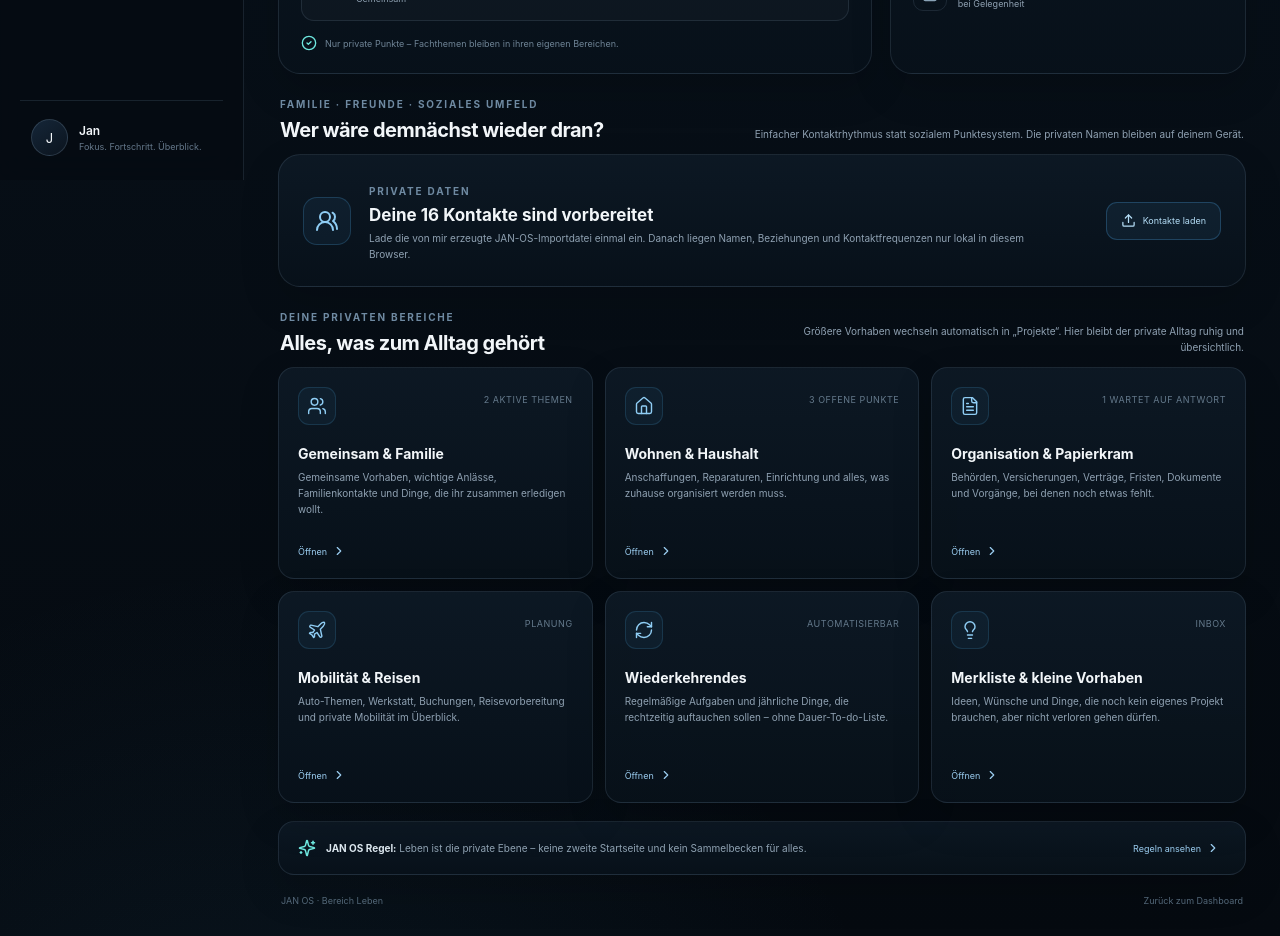
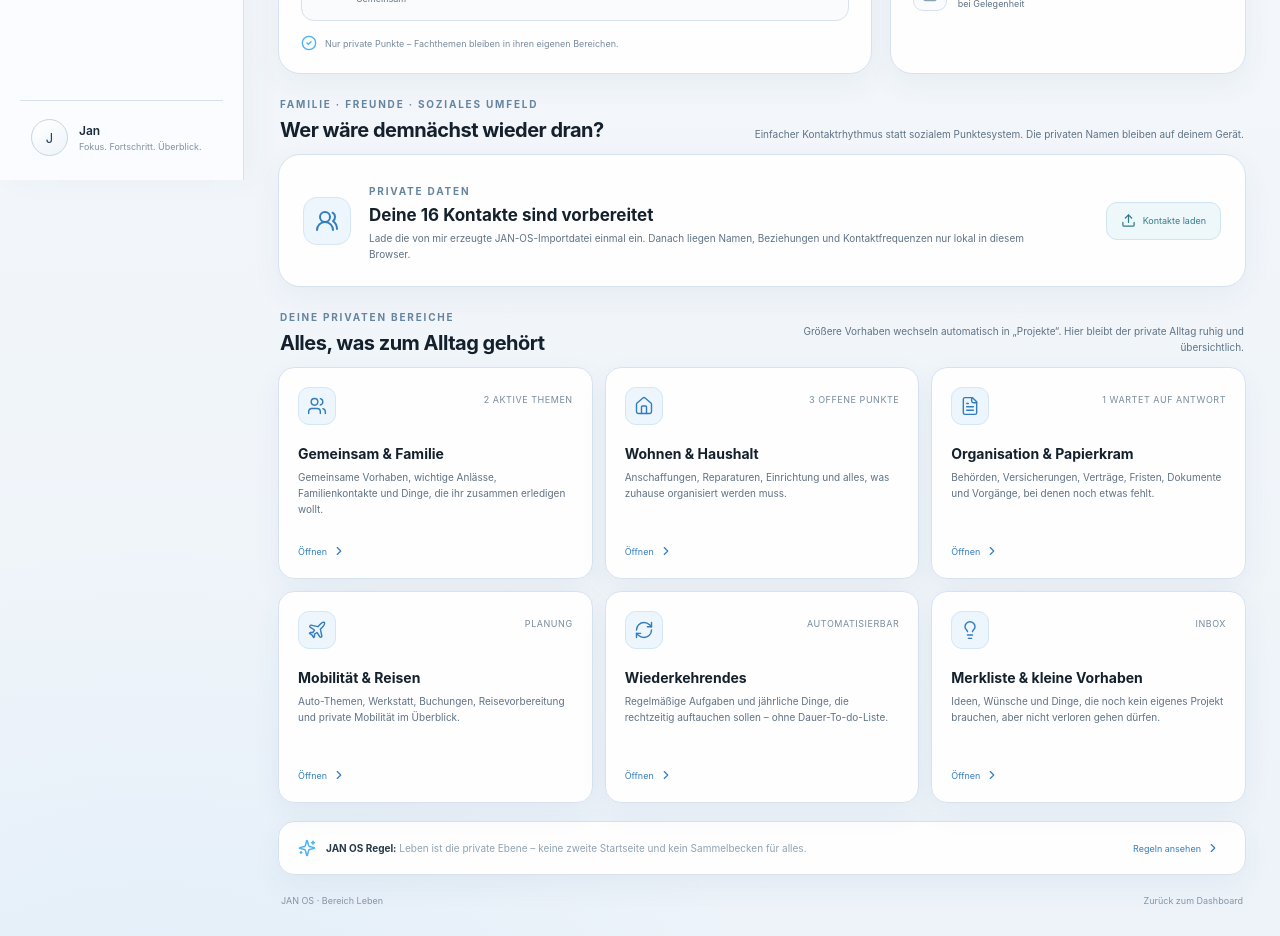
Before and after one commit to hapo3005/jan-os, a Next.js app: page /leben in a window 1280 px wide. Shown: the part 620-1556 px from the top of the page. Built offline with nearby package versions, Linux system fonts and the light colour scheme.

Commit message:
style: move JAN OS to light premium palette

```diff
--- a/src/app/globals.css
+++ b/src/app/globals.css
@@ -1,22 +1,24 @@
 :root {
-  --bg: #071019;
-  --bg-deep: #050a10;
-  --surface: rgba(13, 24, 35, 0.82);
-  --surface-strong: rgba(16, 29, 42, 0.96);
-  --surface-soft: rgba(255, 255, 255, 0.035);
-  --border: rgba(151, 177, 201, 0.14);
-  --border-strong: rgba(151, 177, 201, 0.22);
-  --text: #f2f6f9;
-  --muted: #8fa1b2;
-  --muted-2: #65788a;
-  --blue: #56b9ff;
-  --cyan: #6ee7df;
-  --amber: #f5b95f;
-  --red: #ff7474;
+  color-scheme: light;
+  --bg: #f4f7fb;
+  --bg-deep: #edf3f9;
+  --surface: rgba(255, 255, 255, 0.96);
+  --surface-strong: #ffffff;
+  --surface-soft: rgba(47, 128, 237, 0.055);
+  --border: #d7e2ee;
+  --border-strong: #c5d4e3;
+  --text: #14202b;
+  --muted: #5f7285;
+  --muted-2: #7e92a6;
+  --blue: #2f80ed;
+  --cyan: #4cb1f8;
+  --amber: #f2b24c;
+  --red: #e66a6a;
+  --green: #2fb67c;
   --sidebar: 244px;
   --radius-lg: 22px;
   --radius-md: 16px;
-  --shadow: 0 22px 60px rgba(0, 0, 0, 0.25);
+  --shadow: 0 12px 34px rgba(25, 55, 89, 0.08);
 }
 * { box-sizing: border-box; }
 html { scroll-behavior: smooth; background: var(--bg-deep); }
@@ -1660,3 +1662,469 @@ footer { display:flex; justify-content:space-between; gap:12px; padding:20px 3px
   .project-planner-stats div:last-child { border-bottom: 0; }
   .project-planner-head { align-items: flex-start; flex-direction: column; }
 }
+
+/* JAN OS · Light Premium Theme */
+html {
+  background: var(--bg-deep);
+}
+
+body {
+  color: var(--text);
+  background:
+    radial-gradient(circle at 78% -12%, rgba(47, 128, 237, .10), transparent 32%),
+    radial-gradient(circle at 12% 115%, rgba(76, 177, 248, .08), transparent 30%),
+    linear-gradient(180deg, #f7f9fc 0%, #edf3f9 100%);
+}
+
+.sidebar {
+  border-right-color: var(--border);
+  background: rgba(250, 252, 255, .94);
+  box-shadow: 12px 0 30px rgba(43, 71, 101, .035);
+}
+
+.brand,
+.mobile-brand {
+  color: #13263a;
+}
+
+.nav-item {
+  color: #667b8f;
+}
+
+.nav-item:hover {
+  color: #1a2f43;
+  background: #f1f6fb;
+}
+
+.nav-item.active {
+  color: #1f69b8;
+  background: linear-gradient(90deg, #e7f2ff 0%, #f3f8fe 100%);
+  border-color: #d8e9fa;
+  box-shadow: inset 3px 0 0 #2f80ed;
+}
+
+.profile,
+.sidebar-divider {
+  border-color: var(--border);
+}
+
+.avatar {
+  color: #25425c;
+  background: linear-gradient(145deg, #ffffff, #eef4fa);
+}
+
+.profile strong { color: #1a2b3b; }
+.profile span { color: #8092a3; }
+.clock { color: #50677c; }
+
+.icon-button {
+  border-color: var(--border);
+  background: rgba(255,255,255,.82);
+  color: #536a7f;
+  box-shadow: 0 4px 14px rgba(31, 67, 104, .05);
+}
+
+.icon-button:hover {
+  border-color: #a9cff3;
+  background: #eef7ff;
+  color: #236fb8;
+}
+
+.notification-dot {
+  background: #e66a6a;
+  box-shadow: 0 0 0 2px #fff;
+}
+
+.eyebrow,
+.section-kicker {
+  color: #6484a0;
+}
+
+.hero,
+.module-hero,
+.life-hero-copy,
+.calendar-hero,
+.project-planner-hero {
+  border-color: var(--border);
+  background:
+    radial-gradient(circle at 84% 8%, rgba(47,128,237,.11), transparent 28%),
+    linear-gradient(135deg, #ffffff 0%, #f5f9fd 56%, #edf5fc 100%);
+  box-shadow: var(--shadow);
+}
+
+.hero-glow {
+  background: rgba(47,128,237,.09);
+}
+
+.hero-copy,
+.module-hero p:not(.eyebrow),
+.life-hero-copy > p:last-child,
+.calendar-hero p:not(.eyebrow),
+.project-planner-hero p:not(.eyebrow) {
+  color: #617588;
+}
+
+.status-chip,
+.module-status {
+  border-color: #cfe3f7;
+  background: #edf6ff;
+  color: #2c6fae;
+}
+
+.status-chip.muted {
+  color: #6e8194;
+  border-color: var(--border);
+  background: #f7f9fc;
+}
+
+.attention-panel,
+.panel,
+.projects-section,
+.next-action,
+.module-feature-card,
+.module-focus-panel,
+.life-hero-copy,
+.life-overview,
+.life-today-card,
+.life-upcoming-card,
+.life-area-card,
+.life-system-strip,
+.social-empty,
+.social-kpis,
+.social-contact-list,
+.social-local-footer,
+.calendar-main,
+.calendar-stats,
+.calendar-upcoming,
+.calendar-principle,
+.calendar-integration,
+.project-planner-stats,
+.project-planner-board {
+  border-color: var(--border);
+  background: rgba(255,255,255,.94);
+  box-shadow: 0 10px 30px rgba(31, 67, 104, .055);
+}
+
+.attention-card,
+.project-card,
+.life-today-row,
+.life-upcoming-icon,
+.life-social-goal,
+.social-contact-row,
+.calendar-toolbar,
+.calendar-view-switch,
+.project-planner-row,
+.project-planner-rule,
+.calendar-linked-info {
+  border-color: var(--border);
+  background: #f9fbfd;
+}
+
+.attention-card:hover,
+.project-card:hover,
+.life-today-row:hover,
+.life-area-card:hover {
+  border-color: #b9d7f3;
+  background: #f2f8fe;
+}
+
+.attention-icon,
+.life-area-icon,
+.social-empty-icon,
+.social-avatar,
+.project-plan-icon {
+  border-color: #d5e6f6;
+  background: #eef6fd;
+  color: #347dbb;
+}
+
+.metric-row,
+.week-metrics > div,
+.project-card p,
+.next-action p,
+.module-feature-card p,
+.module-focus-panel p,
+.life-area-card p,
+.life-overview-item span,
+.life-task-copy small,
+.life-upcoming-row span:not(.life-upcoming-icon),
+.social-contact-copy span,
+.social-frequency span,
+.social-state span,
+.calendar-upcoming-row span,
+.calendar-upcoming-row small,
+.calendar-principle span,
+.calendar-integration p,
+.project-planner-row span,
+.project-planner-rule span {
+  color: var(--muted);
+}
+
+.card-chevron,
+.project-top > svg,
+.life-today-row > svg,
+.life-upcoming-row > svg,
+.social-passive,
+.calendar-side-head svg,
+.calendar-free {
+  color: #8ca0b3;
+}
+
+.mini-progress,
+.week-metrics i,
+.project-progress i {
+  background: #e8eff6;
+}
+
+.score-ring {
+  background:
+    radial-gradient(circle at center, #ffffff 62%, transparent 64%),
+    conic-gradient(#4cb1f8 0 67%, #e4edf5 67% 100%);
+  box-shadow: 0 0 26px rgba(47,128,237,.06);
+}
+
+.bar {
+  background: linear-gradient(180deg, #cfdae4, #b9c8d7);
+}
+
+.module-strip {
+  border-color: var(--border);
+  background: rgba(255,255,255,.88);
+  box-shadow: 0 8px 26px rgba(31,67,104,.04);
+}
+
+.module-strip a {
+  color: #6b8094;
+  border-right-color: var(--border);
+}
+
+.module-strip a:hover {
+  color: #246fb8;
+  background: #eef7ff;
+}
+
+.module-card-index {
+  color: rgba(63, 94, 122, .07);
+}
+
+.module-feature-card button,
+.life-area-link,
+.life-system-strip button {
+  color: #347fbd;
+}
+
+.module-focus-list span {
+  border-color: #d5e8f4;
+  background: #f0f8fb;
+  color: #3e7f90;
+}
+
+.life-overview-item,
+.life-upcoming-row,
+.social-contact-row,
+.calendar-upcoming-row {
+  border-color: var(--border);
+}
+
+.life-live-dot,
+.calendar-hero-actions > span,
+.project-planner-actions > span,
+.project-planner-head > span {
+  color: #71869a;
+}
+
+.life-task-index {
+  color: #96a7b7;
+}
+
+.life-today-footer,
+.life-area-meta,
+.social-import-message,
+.social-local-footer,
+.calendar-stats span,
+.project-planner-stats span {
+  color: #788c9f;
+}
+
+.life-system-strip strong,
+.social-contact-copy strong,
+.calendar-empty strong,
+.project-planner-empty strong {
+  color: #25394b;
+}
+
+.social-import-button,
+.social-contact-row button,
+.calendar-integration-status {
+  border-color: #cfe3f3;
+  background: #eef8fb;
+  color: #347b88;
+}
+
+.social-local-footer label,
+.social-local-footer button,
+.project-planner-row > button,
+.calendar-nav > button:not(.calendar-today-button) {
+  border-color: var(--border);
+  background: #f8fafc;
+  color: #6d8294;
+}
+
+.social-kpis .attention strong {
+  color: #d08c28;
+}
+
+.calendar-toolbar {
+  box-shadow: 0 8px 24px rgba(31,67,104,.035);
+}
+
+.calendar-nav h2,
+.calendar-day-head strong,
+.calendar-month-cell > strong,
+.calendar-stats strong,
+.calendar-side-head h3,
+.calendar-integration h2,
+.project-planner-head h2,
+.project-planner-row strong {
+  color: #1d3042;
+}
+
+.calendar-today-button,
+.calendar-view-switch button.active {
+  border-color: #c9e1f5;
+  background: #eaf4fd;
+  color: #2c72b0;
+}
+
+.calendar-view-switch {
+  background: #f6f9fc;
+}
+
+.calendar-day.today {
+  background: #f4f9fe;
+}
+
+.calendar-day-head,
+.calendar-day,
+.calendar-month-weekdays,
+.calendar-month-cell {
+  border-color: var(--border);
+}
+
+.calendar-day-head span,
+.calendar-month-weekdays span {
+  color: #7a8fa3;
+}
+
+.calendar-day.today .calendar-day-head strong,
+.calendar-month-cell.today > strong {
+  background: #2f80ed;
+  color: #fff;
+}
+
+.calendar-event {
+  border-color: #cfe3f5;
+  border-left-color: var(--blue);
+  background: #eef6fd;
+}
+
+.calendar-event strong {
+  color: #203447;
+}
+
+.calendar-event small,
+.calendar-event span,
+.calendar-month-event,
+.calendar-month-cell small {
+  color: #667d90;
+}
+
+.calendar-category-dot.privat { border-color: #8fa1b2; }
+.calendar-category-dot.kiss { border-color: #33aa99; }
+.calendar-category-dot.gesundheit { border-color: #2fb67c; }
+.calendar-category-dot.projekt { border-color: #8b6fd1; }
+.calendar-category-dot.deadline { border-color: #e6a437; }
+.calendar-category-dot.fokus { border-color: #2f80ed; }
+
+.calendar-principle > svg,
+.project-planner-rule > svg {
+  color: #2f80ed;
+}
+
+.calendar-linked-info {
+  border-color: #d7e7f5;
+  background: #f3f8fd;
+}
+
+.calendar-linked-info > svg {
+  color: #3e86c3;
+}
+
+.calendar-modal-backdrop {
+  background: rgba(35, 54, 72, .28);
+  backdrop-filter: blur(7px);
+}
+
+.calendar-modal {
+  border-color: #c8d7e5;
+  background: #ffffff;
+  box-shadow: 0 26px 80px rgba(28, 53, 79, .18);
+}
+
+.calendar-modal-head button {
+  border-color: var(--border);
+  background: #f7f9fc;
+  color: #667b8e;
+}
+
+.calendar-modal label > span {
+  color: #688095;
+}
+
+.calendar-modal input,
+.calendar-modal select {
+  border-color: var(--border);
+  background: #f8fafc;
+  color: #1d3042;
+}
+
+.calendar-modal input:focus,
+.calendar-modal select:focus {
+  border-color: #8dbce8;
+  box-shadow: 0 0 0 3px rgba(47,128,237,.08);
+}
+
+.calendar-modal select option {
+  background: #ffffff;
+  color: #1d3042;
+}
+
+.calendar-modal-actions button {
+  border-color: var(--border);
+  background: #f7f9fc;
+  color: #667b8e;
+}
+
+.primary-button,
+.calendar-hero-actions button,
+.calendar-modal-actions button:last-child {
+  border-color: #2f80ed;
+  background: linear-gradient(180deg, #3b8cf0, #2f80ed);
+  color: #ffffff;
+  box-shadow: 0 8px 20px rgba(47,128,237,.18);
+}
+
+.project-planner-actions button {
+  border-color: #416fd3;
+  background: linear-gradient(180deg, #5e82df, #4667c9);
+  color: #ffffff;
+  box-shadow: 0 8px 20px rgba(70,103,201,.16);
+}
+
+.status-dot.red { background: #e66a6a; box-shadow: 0 0 12px rgba(230,106,106,.25); }
+.status-dot.blue { background: #2f80ed; box-shadow: 0 0 12px rgba(47,128,237,.22); }
+.status-dot.amber { background: #f2b24c; box-shadow: 0 0 12px rgba(242,178,76,.22); }
+
+footer {
+  color: #8394a5;
+}
```
